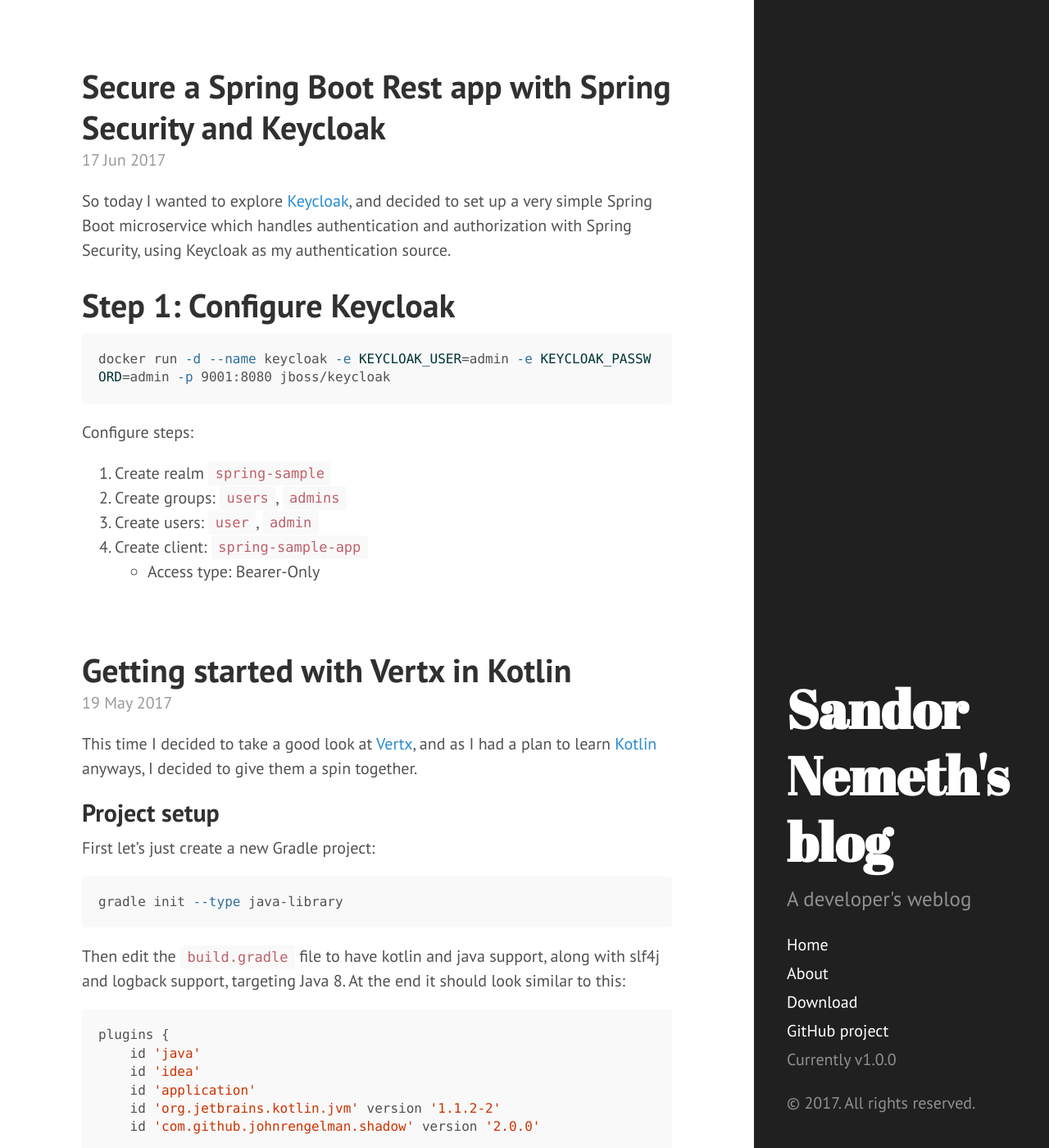
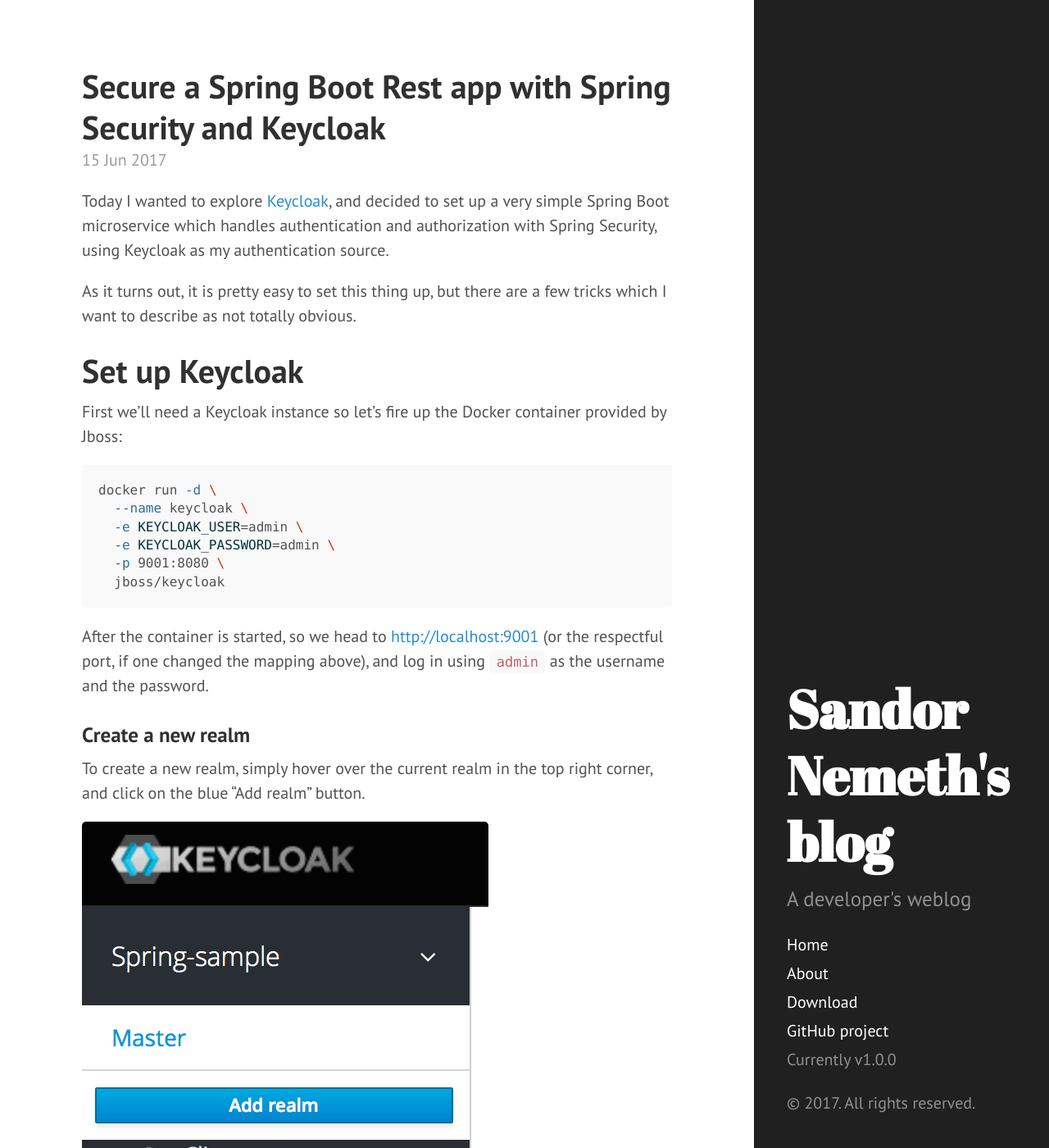
Before and after one commit to sandor-nemeth/sandor-nemeth.github.io, a Jekyll site: the page built from index.html, in a window 1280 px wide and 1400 px high. Shown: the whole window at 82% size. Built offline with Jekyll 4.4.1, drawn with Linux system fonts in a browser that asks for light colours; the list of posts is cut into pages by our own code; some of the changed text lies outside the part shown.

Commit message:
Update spring boot keycloak post

````diff
--- a/_config.yml
+++ b/_config.yml
@@ -22,3 +22,7 @@
 
 github:
   repo:           https://github.com/sandor-nemeth/sandor-nemeth.github.io
+
+gems:
+  - jekyll-paginate
+  - jekyll-gist
--- /dev/null
+++ b/_posts/2017-06-15-spring-boot-with-keycloak.md
@@ -0,0 +1,50 @@
+---
+layout: post
+title: Secure a Spring Boot Rest app with Spring Security and Keycloak
+categories: java keycloak authentication spring
+---
+
+Today I wanted to explore [Keycloak](http://www.keycloak.org/), and decided
+to set up a very simple Spring Boot microservice which handles authentication
+and authorization with Spring Security, using Keycloak as my authentication
+source.
+
+As it turns out, it is pretty easy to set this thing up, but there are a few
+tricks which I want to describe as not totally obvious.
+
+# Set up Keycloak
+
+First we'll need a Keycloak instance so let's fire up the Docker container
+provided by Jboss:
+
+```bash
+docker run -d \
+  --name keycloak \
+  -e KEYCLOAK_USER=admin \
+  -e KEYCLOAK_PASSWORD=admin \
+  -p 9001:8080 \
+  jboss/keycloak
+```
+
+After the container is started, so we head to [http://localhost:9001](http://localhost:9001)
+(or the respectful port, if one changed the mapping above), and log in using
+`admin` as the username and the password.
+
+### Create a new realm
+
+To create a new realm, simply hover over the current realm in the top right
+corner, and click on the blue "Add realm" button.
+
+![New realm location]({{ site.baseurl }}public/images/new_realm_location.png)
+
+Let's call it `spring-security-demo`, and create the realm.
+![Create realm]({{ site.baseurl }}public/images/create_keycloak_realm.png)
+
+### Create client with roles
+
+First, we should verify that we are in the right realm (one should see
+the new realm name `spring-security-demo` in the top right corner).
+
+### Create users
+
+# The rest service
--- a/_posts/2017-06-17-spring-boot-with-keycloak.md
+++ /dev/null
@@ -1,24 +0,0 @@
----
-layout: post
-title: Secure a Spring Boot Rest app with Spring Security and Keycloak
-categories: java keycloak authentication spring
----
-
-So today I wanted to explore [Keycloak](http://www.keycloak.org/), and decided
-to set up a very simple Spring Boot microservice which handles authentication
-and authorization with Spring Security, using Keycloak as my authentication
-source.
-
-# Step 1: Configure Keycloak
-
-```bash
-docker run -d --name keycloak -e KEYCLOAK_USER=admin -e KEYCLOAK_PASSWORD=admin -p 9001:8080 jboss/keycloak
-```
-
-Configure steps:
-
-1. Create realm `spring-sample`
-2. Create groups: `users`, `admins`
-3. Create users: `user`, `admin`
-4. Create client: `spring-sample-app`
-  - Access type: Bearer-Only
````
Also changed, not shown: public/images/create_keycloak_realm.png (added), public/images/new_realm_location.png (added).
